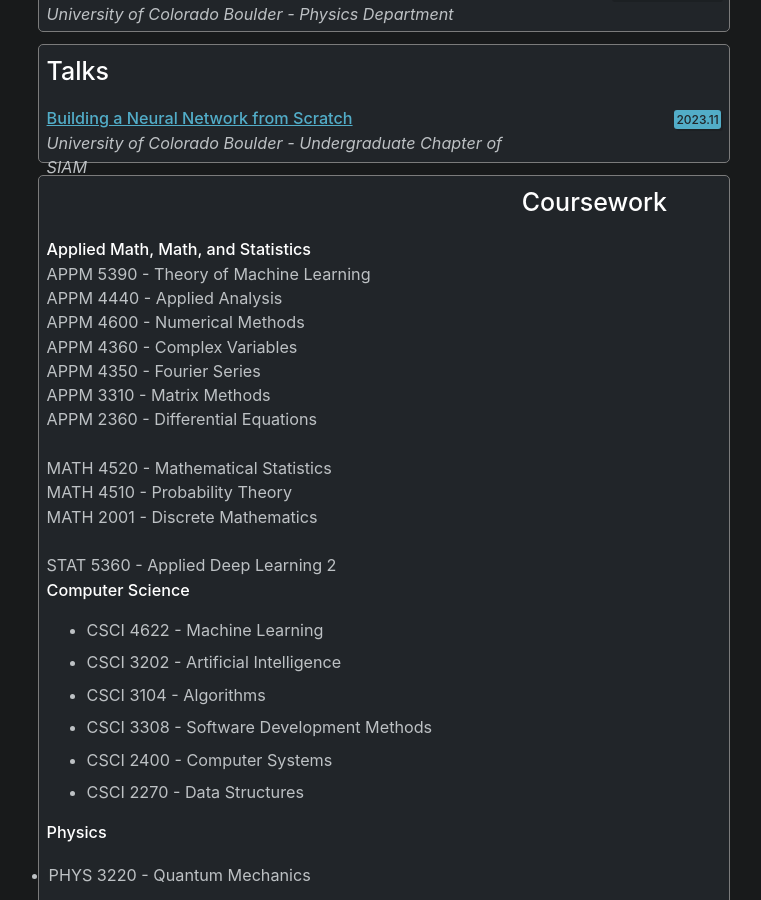
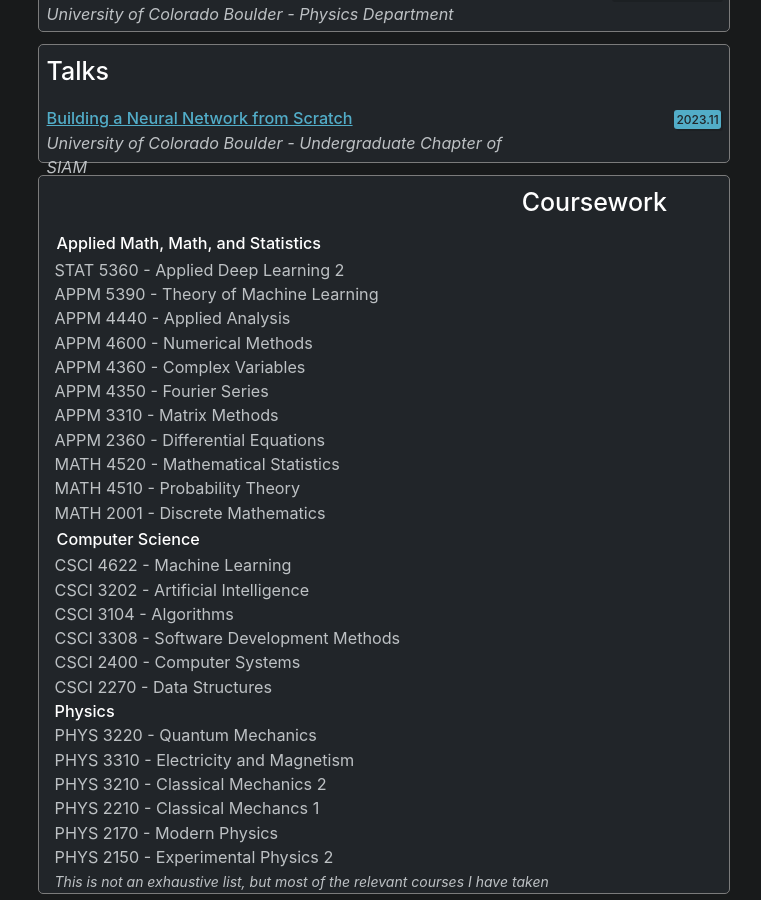
Before and after one commit to wvirany/wvirany.github.io, a Jekyll site: the page built from _pages/cv.html, in a window 1280 px wide and 900 px high, scrolled down 621 px. Shown: the whole window, without its empty margins (278-1039 px from the left). Built offline with Jekyll 4.4.1, drawn with Linux system fonts in a browser that asks for light colours; some of the changed lines change nothing that is shown.

Commit message:
Update cv.html

```diff
--- a/_pages/cv.html
+++ b/_pages/cv.html
@@ -172,8 +172,9 @@
 
     <div class="cv">
         <div style="font-size:25px; font-weight:450; padding:8px; color:white;">Coursework</div>
-        <div style="padding:8px">
-            <div style="font-weight:450; color:white;">Applied Math, Math, and Statistics</div>
+        <div style="padding-left:16px">
+            <div style="font-weight:450; color:white; padding:2px;">Applied Math, Math, and Statistics</div>
+            STAT 5360 - Applied Deep Learning 2<br>
             APPM 5390 - Theory of Machine Learning<br>
             APPM 4440 - Applied Analysis<br>
             APPM 4600 - Numerical Methods<br>
@@ -181,46 +182,26 @@
             APPM 4350 - Fourier Series<br>
             APPM 3310 - Matrix Methods<br>
             APPM 2360 - Differential Equations<br>
-            <br>
             MATH 4520 - Mathematical Statistics<br>
             MATH 4510 - Probability Theory<br>
             MATH 2001 - Discrete Mathematics<br>
-            <br>
-            STAT 5360 - Applied Deep Learning 2
 
-                <!-- <ul>
-                    <li>APPM 5390 - Theory of Machine Learning</li>
-                    <li>APPM 4440 - Applied Analysis</li>
-                    <li>APPM 4600 - Numerical Methods</li>
-                    <li>APPM 4360 - Complex Variables</li>
-                    <li>APPM 4350 - Fourier Series</li>
-                    <li>APPM 3310 - Matrix Methods</li>
-                    <li>APPM 2360 - Differential Equations</li>
-                    <br>
-                    <li>MATH 4520 - Mathematical Statistics</li>
-                    <li>MATH 4510 - Probability Theory</li>
-                    <li>MATH 2001 - Discrete Mathematics</li>
-                    <br>
-                    <li>STAT 5360 - Applied Deep Learning 2</li>
-                </ul> -->
-            <div style="font-weight:450; color:white;">Computer Science</div>
-                <ul>
-                    <li>CSCI 4622 - Machine Learning</li>
-                    <li>CSCI 3202 - Artificial Intelligence</li>
-                    <li>CSCI 3104 - Algorithms</li>
-                    <li>CSCI 3308 - Software Development Methods</li>
-                    <li>CSCI 2400 - Computer Systems</li>
-                    <li>CSCI 2270 - Data Structures</li>
-                </ul>
+            <div style="font-weight:450; color:white; padding:2px;">Computer Science</div>
+            CSCI 4622 - Machine Learning<br>
+            CSCI 3202 - Artificial Intelligence<br>
+            CSCI 3104 - Algorithms<br>
+            CSCI 3308 - Software Development Methods<br>
+            CSCI 2400 - Computer Systems<br>
+            CSCI 2270 - Data Structures<br>
+
             <div style="font-weight:450; color:white;">Physics</div>
-                <ul style="padding:2px">
-                    <li>PHYS 3220 - Quantum Mechanics</li>
-                    <li>PHYS 3310 - Electricity and Magnetism</li>
-                    <li>PHYS 3210 - Classical Mechanics 2</li>
-                    <li>PHYS 2210 - Classical Mechancs 1</li>
-                    <li>PHYS 2170 - Modern Physics</li>
-                    <li>PHYS 2150 - Experimental Physics 2</li>
-                </ul>
+            PHYS 3220 - Quantum Mechanics<br>
+            PHYS 3310 - Electricity and Magnetism<br>
+            PHYS 3210 - Classical Mechanics 2<br>
+            PHYS 2210 - Classical Mechancs 1<br>
+            PHYS 2170 - Modern Physics<br>
+            PHYS 2150 - Experimental Physics 2<br>
+
         <i style="font-size:14px">This is not an exhaustive list, but most of the relevant courses I have taken</i>
         </div>
     </div>
```
